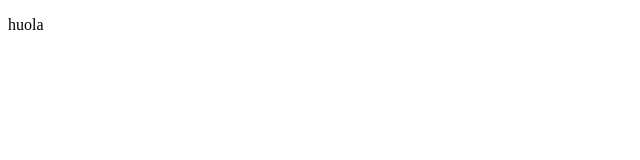
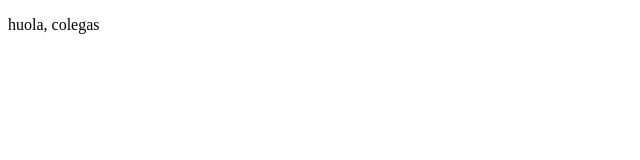
Before and after one commit to emiliocise2602/proyectoDemoCursoPrework, a plain HTML site: page index.html in a window 1280 px wide. Shown: the full height of the page, 0-640 px from the left. Drawn offline with Linux system fonts and the light colour scheme.

Commit message:
cambios al texto

```diff
--- a/index.html
+++ b/index.html
@@ -7,6 +7,6 @@
     <title>Document</title>
 </head>
 <body>
-    <p>huola</p>
+    <p>huola, colegas</p>
 </body>
 </html>
```
